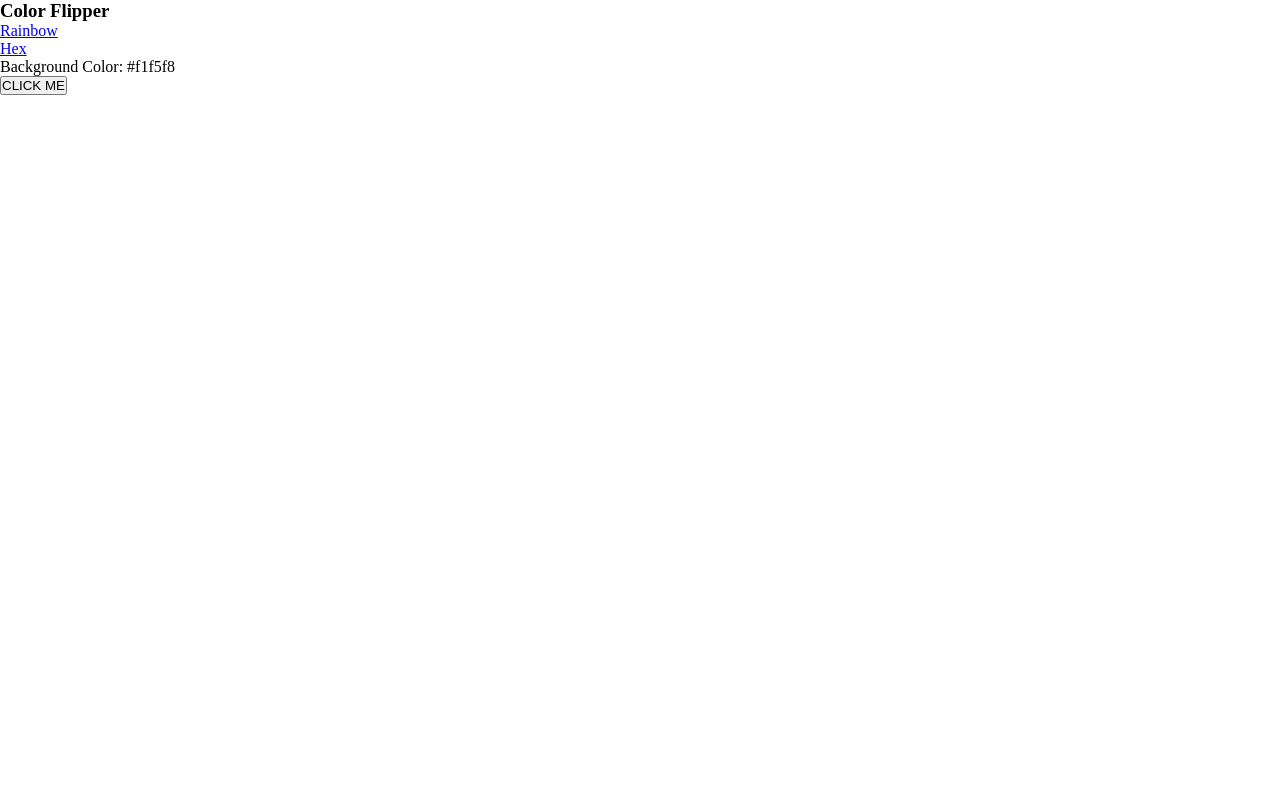
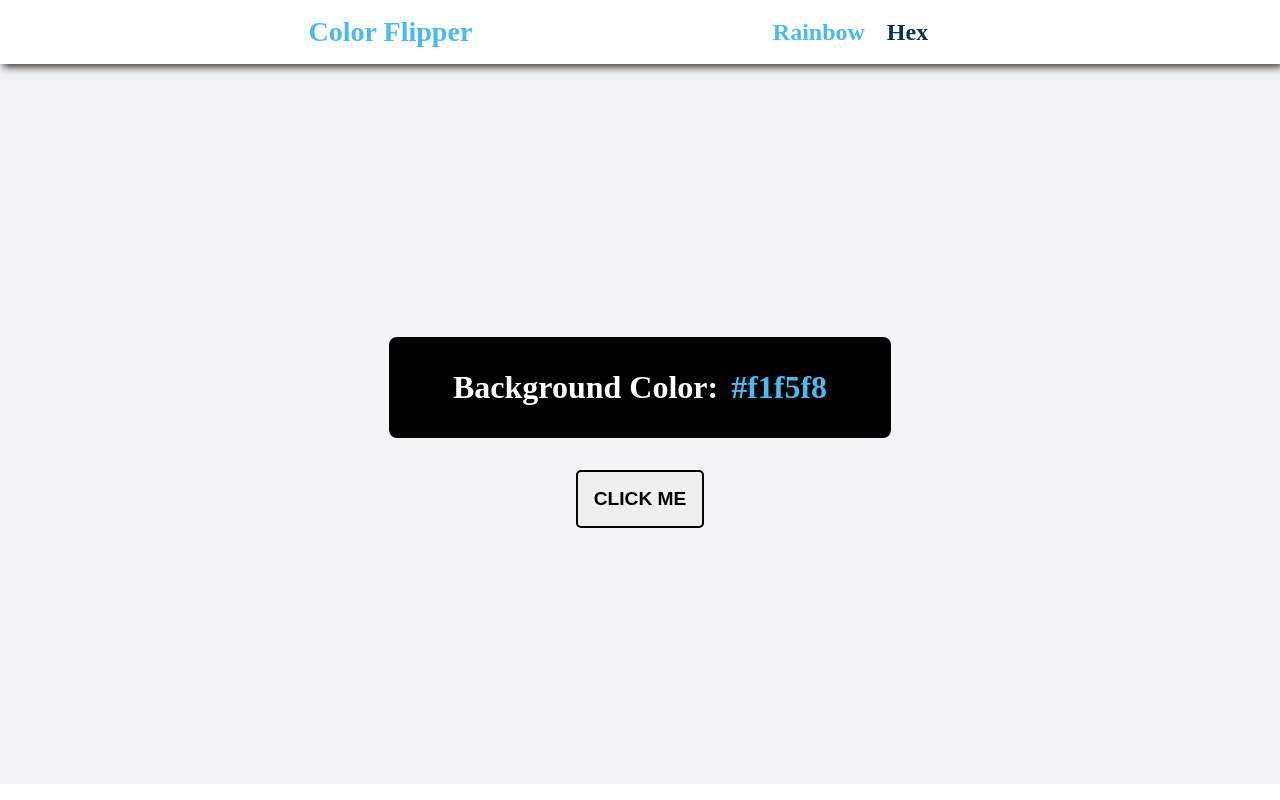
Before and after one commit to junaidshaikh-js/color-flipper, a plain HTML site: page index.html in a window 1280 px wide. Drawn offline with Linux system fonts and the light colour scheme.

Commit message:
update style.css

```diff
--- a/css/style.css
+++ b/css/style.css
@@ -10,3 +10,99 @@ html {
   margin: 0;
   padding: 0;
 }
+
+/* header */
+.header {
+  position: relative;
+  box-shadow: 3px 3px 8px #3a2f2f;
+  height: 4rem;
+  display: flex;
+  justify-content: center;
+  align-items: center;
+  background-color: #ffff;
+  padding: 1rem;
+  color: #49baf2;
+  font-weight: 600;
+}
+
+.header__title {
+  flex-basis: 60%;
+  text-align: center;
+}
+
+.header .nav {
+  flex-basis: 40%;
+}
+
+.header .nav li {
+  list-style: none;
+  display: inline-block;
+  margin: 0 0.5rem;
+}
+
+.header .nav__link {
+  text-decoration: none;
+  color: #063251;
+}
+
+.header .nav__link:hover {
+  color: #49baf2;
+}
+
+.color-flipper-section {
+  background-color: #f1f5f8;
+  height: 90vh;
+  display: flex;
+  justify-content: center;
+  align-items: center;
+}
+
+.color-flipper-section .wrapper div {
+  margin: 1rem 1rem;
+  padding: 1rem 1rem;
+  border-radius: 5px;
+  font-size: 1.2rem;
+  color: white;
+  font-weight: bold;
+  background-color: black;
+}
+
+.color-flipper-section .wrapper div .color {
+  color: #49baf2;
+  margin-left: 5px;
+}
+
+.color-flipper-section .btn {
+  cursor: pointer;
+  display: block;
+  margin: 0 auto;
+  padding: 1rem 1rem;
+  border: 2px solid black;
+  border-radius: 5px;
+  transition: background-color 0.3s;
+  font-weight: bold;
+}
+
+.color-flipper-section .btn:hover {
+  background-color: black;
+}
+
+@media only screen and (min-width: 600px) {
+  .header {
+    font-size: 1.5em;
+  }
+  .color-flipper-section .wrapper .color-box {
+    margin-bottom: 2rem;
+    padding: 2rem 4rem;
+    font-size: 2em;
+    border-radius: 8px;
+  }
+  .btn {
+    font-size: 1.2rem;
+  }
+}
+
+.current-page {
+  color: #49baf2 !important;
+}
+/*# sourceMappingURL=style.css.map */
```
